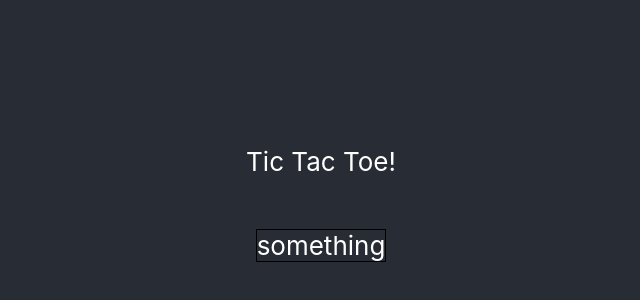
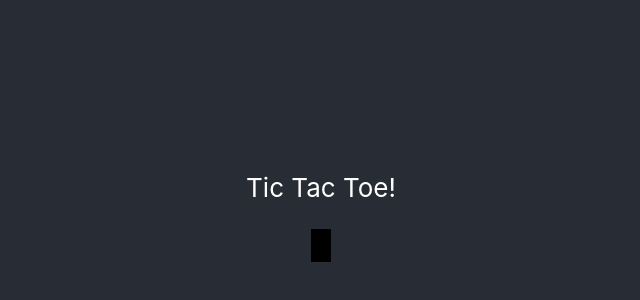
Before and after one commit to vissarionas/react-tic-tac-toe, a React (Create React App) app: page / in a window 1280 px wide. Shown: the part 196-496 px from the top of the page, without its empty margins (319-959 px from the left). Built offline with nearby package versions, Linux system fonts and the light colour scheme.

Commit message:
Create and render empty tiles

```diff
--- a/src/App.jsx
+++ b/src/App.jsx
@@ -1,16 +1,14 @@
 import React from 'react';
 import { PropTypes } from 'prop-types';
 import { connect } from 'react-redux';
-import GameContainer from './game/container';
+import Game from './game/game';
 import './App.css';
 
 const App = ({ title }) => (
   <div className="App">
     <header className="App-header">
       <p>{title}</p>
-      <GameContainer>
-        something
-      </GameContainer>
+      <Game />
     </header>
   </div>
 );
--- a/src/game/container.jsx
+++ /dev/null
@@ -1,25 +0,0 @@
-import React from 'react';
-import { PropTypes } from 'prop-types';
-import './container.css';
-
-const GameContainer = ({ children }) => (
-  <p
-    className="container"
-    data-testid="game-container"
-  >
-    {children}
-  </p>
-);
-
-GameContainer.propTypes = {
-  children: PropTypes.oneOfType([
-    PropTypes.element,
-    PropTypes.string,
-  ]),
-};
-
-GameContainer.defaultProps = {
-  children: 'empty game container',
-};
-
-export default GameContainer;
--- /dev/null
+++ b/src/game/game.jsx
@@ -0,0 +1,28 @@
+import React from 'react';
+import { PropTypes } from 'prop-types';
+import { connect } from 'react-redux';
+import Tile from './gameComponents/tile';
+import './game.css';
+
+const Game = ({ game }) => (
+  <div
+    className="container"
+    data-testid="game-container"
+  >
+    {game.map((mark, index) => <Tile mark={mark} key={index} />)}
+  </div>
+);
+
+Game.propTypes = {
+  game: PropTypes.arrayOf(PropTypes.string),
+};
+
+Game.defaultProps = {
+  game: [],
+};
+
+const mapStateToProps = (state) => ({
+  game: state.game,
+});
+
+export default connect(mapStateToProps)(Game);
--- /dev/null
+++ b/src/game/gameComponents/tile.css
@@ -0,0 +1,3 @@
+.container {
+  border: 1px solid black;
+}
--- /dev/null
+++ b/src/game/gameComponents/tile.jsx
@@ -0,0 +1,22 @@
+import React from 'react';
+import { PropTypes } from 'prop-types';
+import './tile.css';
+
+const Tile = ({ mark }) => (
+  <span
+    className="container"
+    data-testid="game-tile"
+  >
+    {mark}
+  </span>
+);
+
+Tile.propTypes = {
+  mark: PropTypes.string,
+};
+
+Tile.defaultProps = {
+  mark: '',
+};
+
+export default Tile;
--- a/src/redux/store.js
+++ b/src/redux/store.js
@@ -3,6 +3,7 @@ import reducer from './reducer';
 
 const initialState = {
   title: 'Tic Tac Toe!',
+  game: ['', '', '', '', '', '', '', '', ''],
 };
 
 export default createStore(reducer, initialState);
```
Also changed, not shown: src/game/game.css (renamed from src/game/container.css), 1 other file (tests, documents, lock files or other folders).
